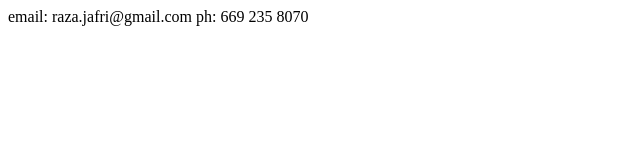
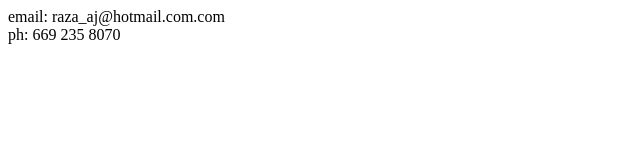
Before and after one commit to razajafri/razajafri.github.io, a plain HTML site: page index.html in a window 1280 px wide. Shown: the whole page, without its empty margins (0-640 px from the left). Drawn offline with Linux system fonts and the light colour scheme.

Commit message:
index changes

```diff
--- a/index.html
+++ b/index.html
@@ -1,7 +1,7 @@
 <html>
 
 <body>
-email: raza.jafri@gmail.com
-ph: 669 235 8070
+email: raza_aj@hotmail.com.com<br>
+ph: 669 235 8070<br>
 </body>
 </html>
```
